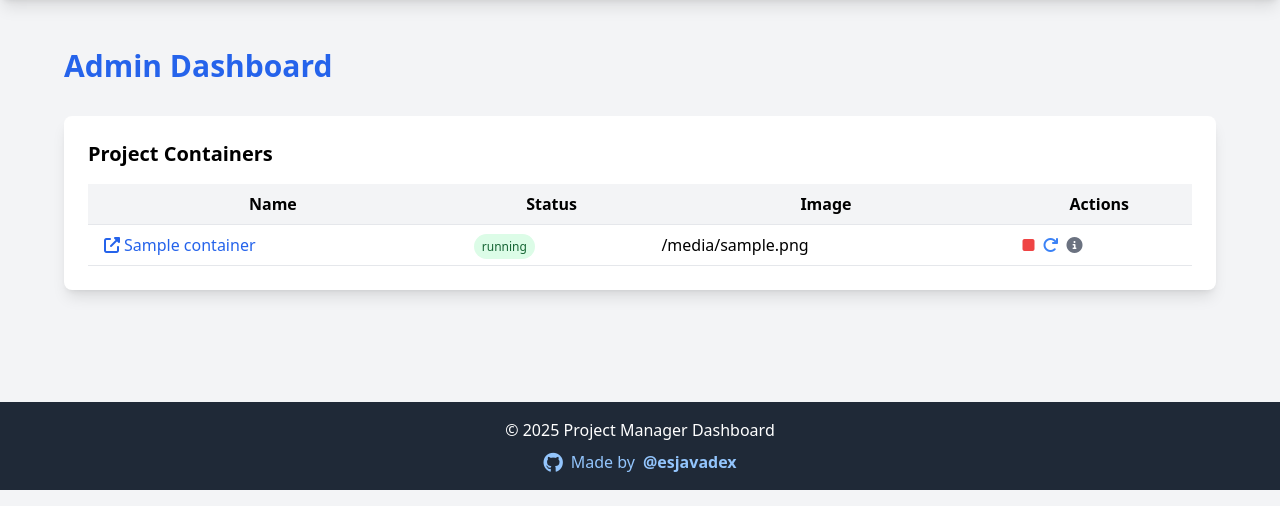
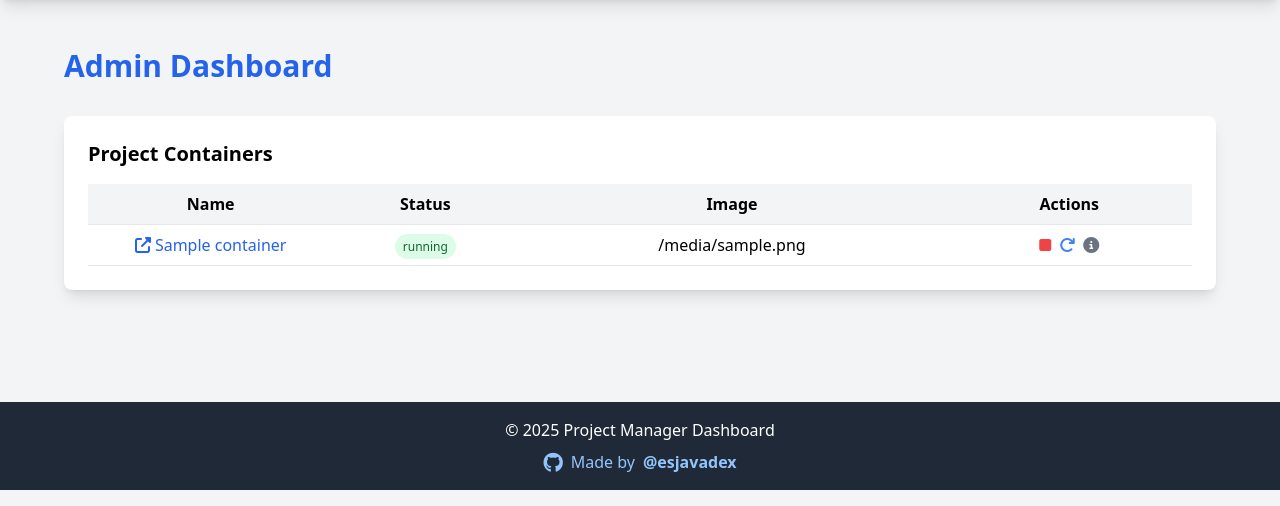
Before and after one commit to ESJavadex/project-manager-dashboard, a Flask app: template templates/admin.html in a window 1280 px wide. Shown: the part 64-570 px from the top of the page. Run offline with Flask 3, Linux system fonts and the light colour scheme; the template is opened without the code that fills it: most values are stand-ins (such as "Sample title", 1, 10 or a date in 2020); some libraries are stand-ins or nearby versions.

Commit message:
feat: change style table centered

```diff
--- a/templates/admin.html
+++ b/templates/admin.html
@@ -9,36 +9,48 @@
 
         <div class="overflow-x-auto">
             <table class="min-w-full bg-white">
+                <colgroup>
+                    <col span="1" style="width: 20%">
+                    <col span="1" style="width: 15%">
+                    <col span="1" style="width: 35%">
+                    <col span="1" style="width: 20%">
+                </colgroup>
                 <thead class="bg-gray-100">
                     <tr>
-                        <th class="py-2 px-4 border-b">Name</th>
-                        <th class="py-2 px-4 border-b">Status</th>
-                        <th class="py-2 px-4 border-b">Image</th>
-                        <th class="py-2 px-4 border-b">Actions</th>
+                        <th class="py-2 px-4 border-b text-center">Name</th>
+                        <th class="py-2 px-4 border-b text-center">Status</th>
+                        <th class="py-2 px-4 border-b text-center">Image</th>
+                        <th class="py-2 px-4 border-b text-center">Actions</th>
                     </tr>
                 </thead>
                 <tbody>
                     {% for container in containers %}
                     <tr class="hover:bg-gray-50" data-container-id="{{ container.id }}">
-                        <td class="py-2 px-4 border-b">
+                        <td class="py-2 px-4 border-b text-center">
                             {% if container.host_port %}
-                                <a href="http://localhost:{{ container.host_port }}" target="_blank" class="text-blue-600 hover:underline flex items-center gap-1">
+                                <a href="http://localhost:{{ container.host_port }}" target="_blank" class="text-blue-600 hover:underline flex items-center gap-1 justify-center">
                                     <i class="fas fa-external-link-alt"></i> {{ container.name }}
                                 </a>
                             {% else %}
                                 {{ container.name }}
                             {% endif %}
                         </td>
-                        <td class="py-2 px-4 border-b">
+                        <td class="py-2 px-4 border-b text-center">
                             <span class="px-2 py-1 rounded-full text-xs font-medium
                                 {% if container.status == 'running' %}bg-green-100 text-green-800
                                 {% else %}bg-red-100 text-red-800{% endif %}">
                                 {{ container.status }}
                             </span>
                         </td>
-                        <td class="py-2 px-4 border-b">{{ container.image }}</td>
-                        <td class="py-2 px-4 border-b">
-                            <div class="flex space-x-2 container-actions">
+                        <td class="py-2 px-4 border-b max-w-xs truncate text-center" title="{{ container.image }}">
+                            {% if container.image|length > 25 %}
+                                {{ container.image[:25] }}&hellip;
+                            {% else %}
+                                {{ container.image }}
+                            {% endif %}
+                        </td>
+                        <td class="py-2 px-4 border-b text-center">
+                            <div class="flex space-x-2 container-actions justify-center">
                                 {% if container.status == 'running' %}
                                 <a href="#" class="text-red-500 hover:text-red-700">
                                     <i class="fas fa-stop"></i>
```
